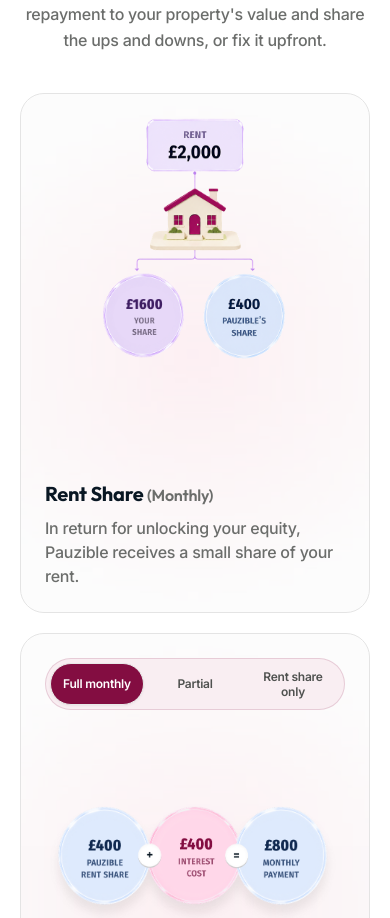
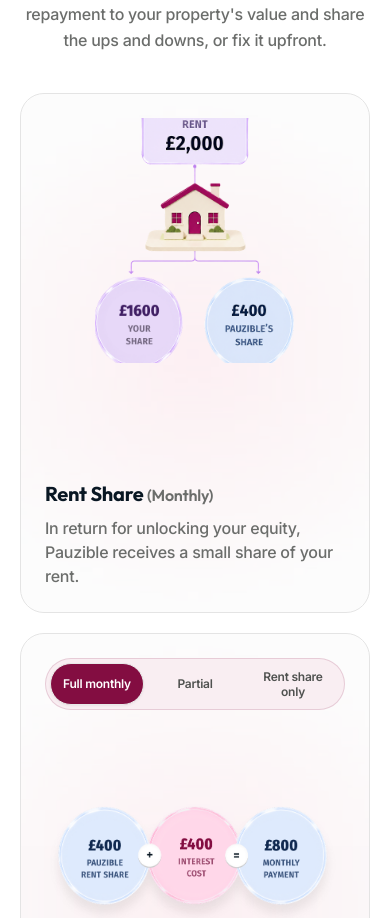
Before and after one commit to abhishekps-web/Pauzible-landing-page, a Next.js app: page / in a window 390 px wide. Shown: the part 4489-5407 px from the top of the page. Built offline with nearby package versions, Linux system fonts and the light colour scheme; a web font is replaced by a local one.

Commit message:
Add Netlify plugin for Next.js and update dependencies
- Added "@netlify/plugin-nextjs" to package.json and package-lock.json
- Updated FinancingCostV2 component styles for better responsiveness
- Created netlify.toml for build configuration

```diff
--- a/package.json
+++ b/package.json
@@ -14,6 +14,7 @@
     "react-dom": "19.2.4"
   },
   "devDependencies": {
+    "@netlify/plugin-nextjs": "^5.15.13",
     "@tailwindcss/postcss": "^4",
     "@types/node": "^20",
     "@types/react": "^19",
--- a/src/components/FinancingCostV2.tsx
+++ b/src/components/FinancingCostV2.tsx
@@ -124,13 +124,13 @@ export default function FinancingCostV2() {
       <div className="flex w-full flex-col items-stretch gap-5 lg:flex-row lg:items-start">
         {/* Rent Share Card */}
         <CardShell>
-          <div className="relative h-[245px] w-[200px] shrink-0 sm:h-[336px] sm:w-[274px]">
+          <div className="relative h-[245px] w-[200px] shrink-0 overflow-hidden sm:h-[336px] sm:w-[274px] sm:overflow-visible">
             <Image
               src="/financing-cost/rent-share-illustration.png"
               alt="Diagram showing £2,000 rent split into your £1,600 share and Pauzible's £400 share"
               fill
               sizes="(min-width: 640px) 274px, 200px"
-              className="object-cover"
+              className="scale-110 object-cover object-center sm:scale-100"
             />
           </div>
           <div className="relative flex w-full flex-col items-start gap-2 tracking-[-0.24px]">
```
Also changed, not shown: 2 other files (tests, documents, lock files or other folders).
